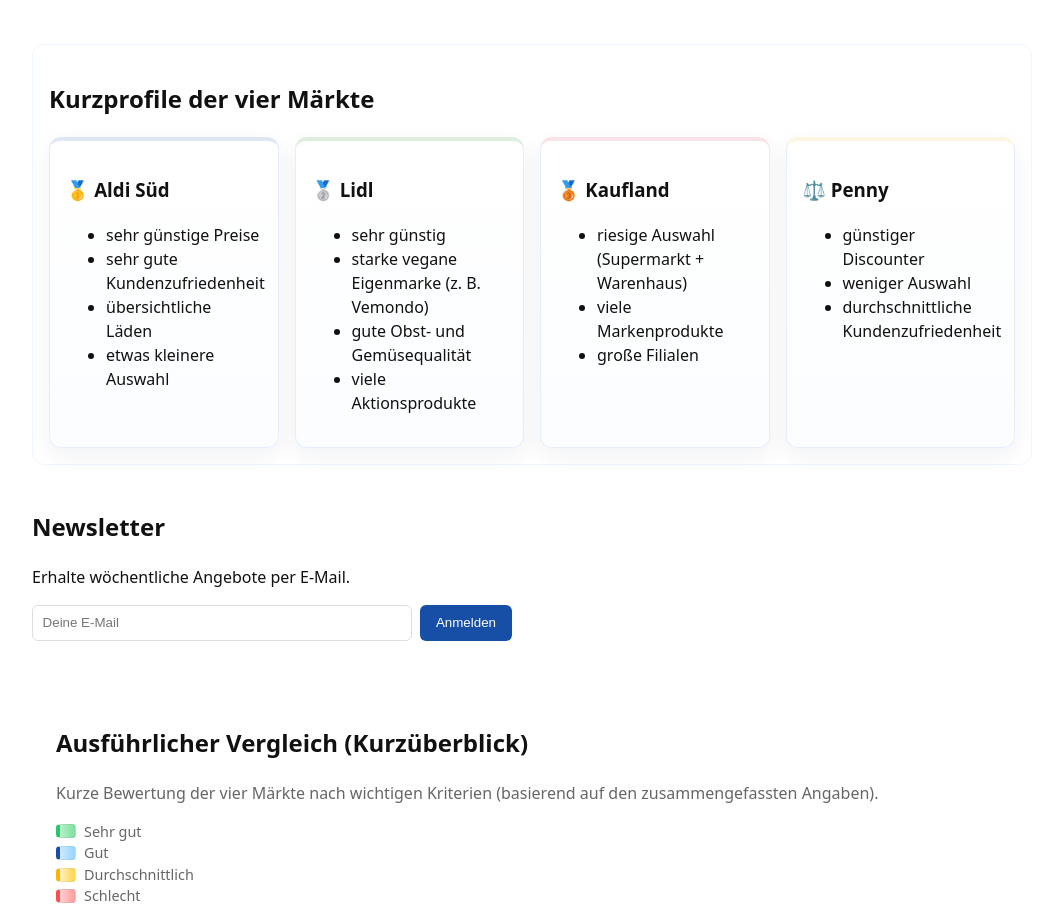
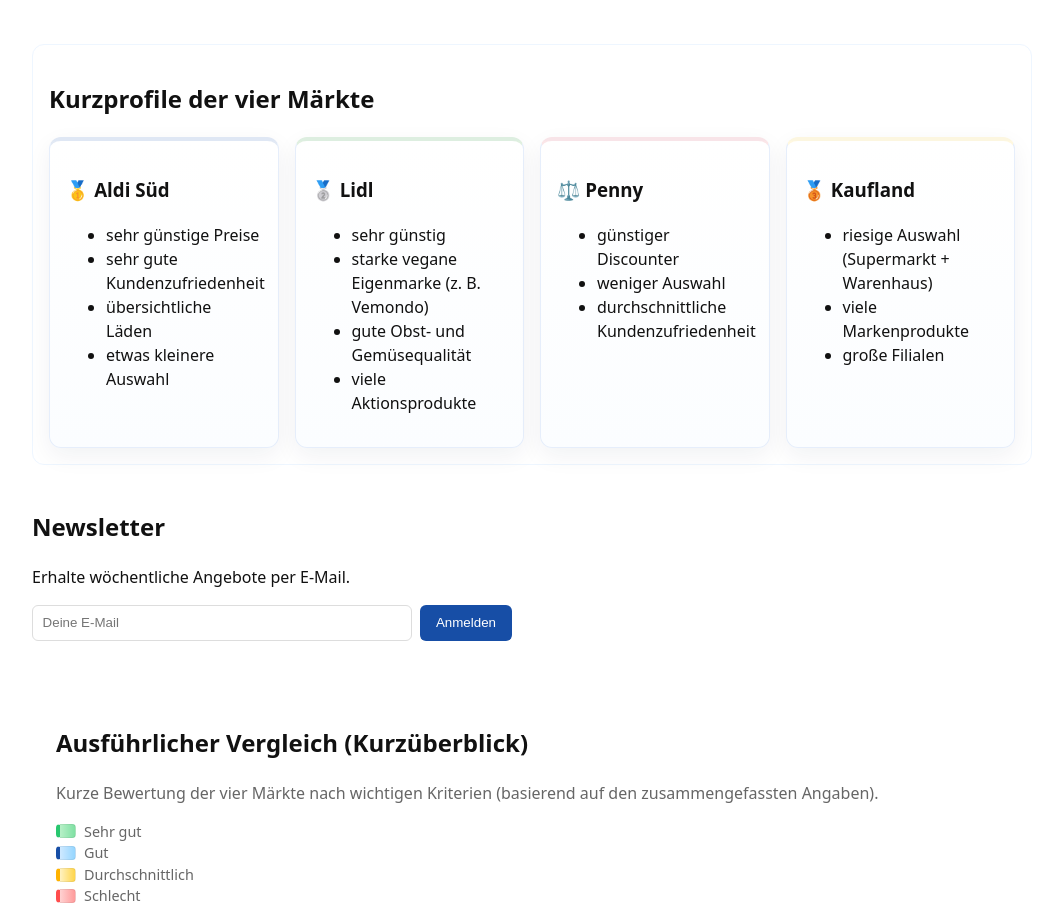
Before and after one commit to erickuehn/Supermarkt2-alter-Projekt, a Next.js app: page / in a window 1280 px wide. Shown: the part 1141-2060 px from the top of the page, without its empty margins (108-1171 px from the left). Built offline with nearby package versions, Linux system fonts and the light colour scheme.

Commit message:
chore(content): swap Penny and Kaufland Kurzprofile positions on landing page

```diff
--- a/pages/index.js
+++ b/pages/index.js
@@ -101,20 +101,20 @@
       </div>
 
       <div class="market-card">
+        <h3>⚖️ Penny</h3>
+        <ul>
+          <li>günstiger Discounter</li>
+          <li>weniger Auswahl</li>
+          <li>durchschnittliche Kundenzufriedenheit</li>
+        </ul>
+      </div>
+
+      <div class="market-card">
         <h3>🥉 Kaufland</h3>
         <ul>
           <li>riesige Auswahl (Supermarkt + Warenhaus)</li>
           <li>viele Markenprodukte</li>
           <li>große Filialen</li>
-        </ul>
-      </div>
-
-      <div class="market-card">
-        <h3>⚖️ Penny</h3>
-        <ul>
-          <li>günstiger Discounter</li>
-          <li>weniger Auswahl</li>
-          <li>durchschnittliche Kundenzufriedenheit</li>
         </ul>
       </div>
     </div>
```
